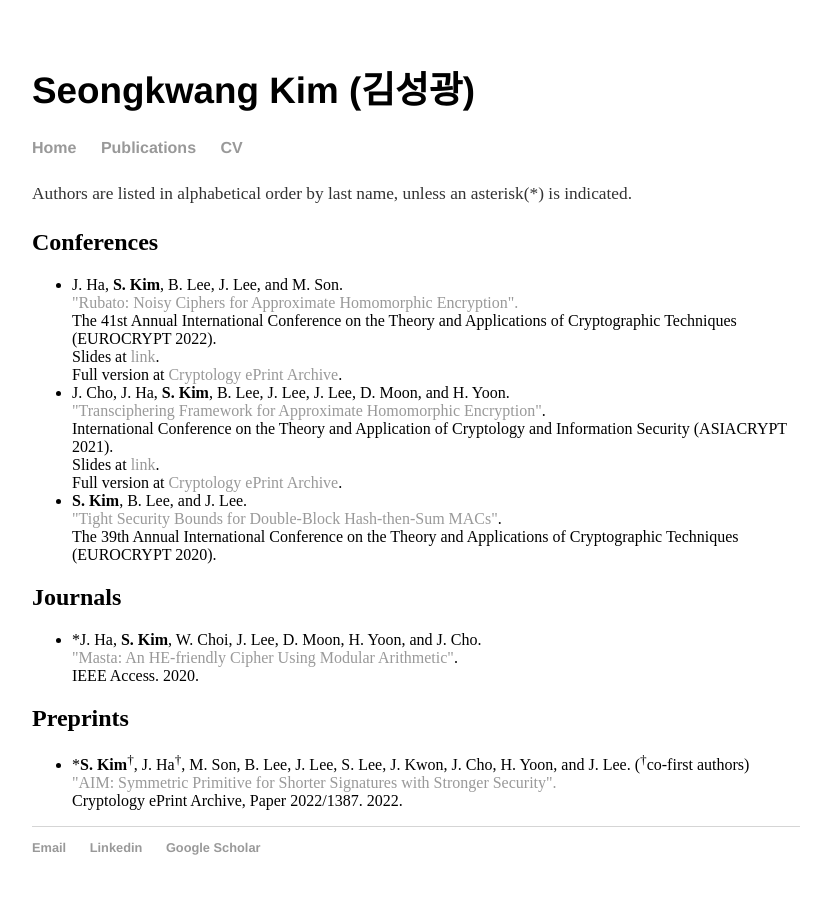
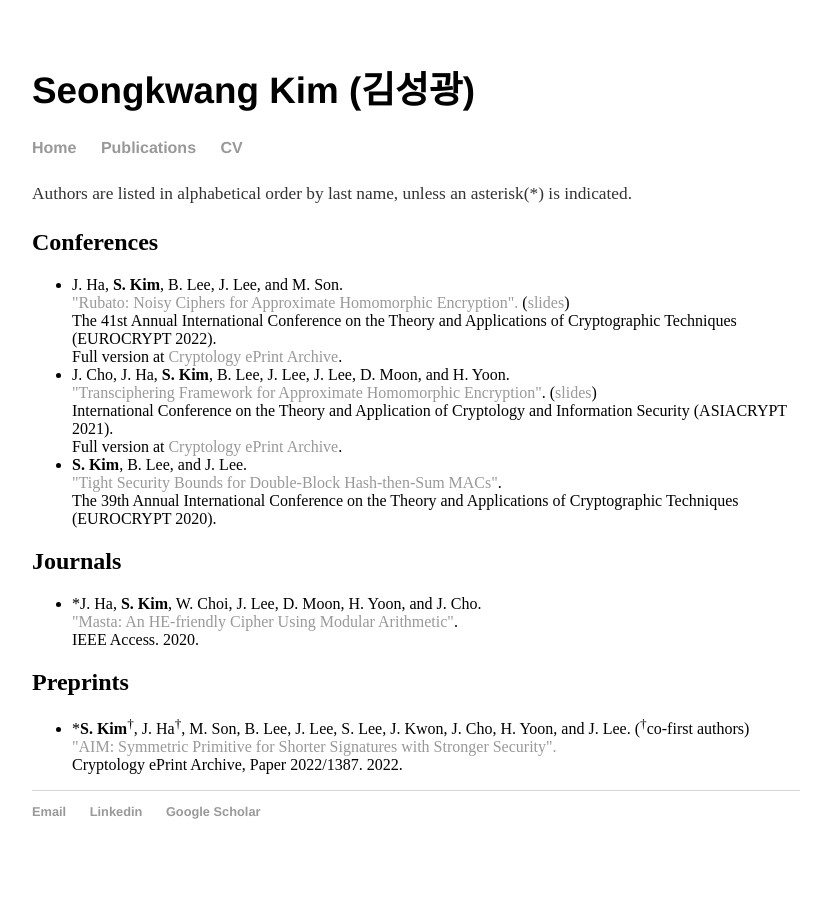
Before and after one commit to sgk1m/sgk1m.github.io, a Jekyll site: the page built from publications.html, in a window 1280 px wide. Shown: the whole page, without its empty margins (224-1042 px from the left). Built offline with Jekyll 4.4.1, drawn with Linux system fonts in a browser that asks for light colours.

Commit message:
Update publications.html

```diff
--- a/publications.html
+++ b/publications.html
@@ -7,15 +7,15 @@
 	<h2>Conferences</h2>
 	<ul>
 		<li>J. Ha, <b>S. Kim</b>, B. Lee, J. Lee, and M. Son. <br>
-			<a href="https://link.springer.com/chapter/10.1007/978-3-031-06944-4_20">"Rubato: Noisy Ciphers for Approximate Homomorphic Encryption". </a> <br>
+			<a href="https://link.springer.com/chapter/10.1007/978-3-031-06944-4_20">"Rubato: Noisy Ciphers for Approximate Homomorphic Encryption". </a>
+			(<a href="https://iacr.org/submit/files/slides/2022/eurocrypt/eurocrypt2022/256/slides.pdf">slides</a>)<br>
 			The 41st Annual International Conference on the Theory and Applications of Cryptographic Techniques (EUROCRYPT 2022). <br>
-			Slides at <a href="https://iacr.org/submit/files/slides/2022/eurocrypt/eurocrypt2022/256/slides.pdf">link</a>. <br>
 			Full version at <a href="https://eprint.iacr.org/2022/537">Cryptology ePrint Archive</a>.
 		</li>
 		<li>J. Cho, J. Ha, <b>S. Kim</b>, B. Lee, J. Lee, J. Lee, D. Moon, and H. Yoon. <br>
-			<a href="https://link.springer.com/chapter/10.1007/978-3-030-92078-4_22">"Transciphering Framework for Approximate Homomorphic Encryption"</a>. <br>
+			<a href="https://link.springer.com/chapter/10.1007/978-3-030-92078-4_22">"Transciphering Framework for Approximate Homomorphic Encryption"</a>.
+			(<a href="https://iacr.org/submit/files/slides/2021/asiacrypt/asiacrypt2021/191/slides.pdf">slides</a>)<br>
 			International Conference on the Theory and Application of Cryptology and Information Security (ASIACRYPT 2021). <br>
-			Slides at <a href="https://iacr.org/submit/files/slides/2021/asiacrypt/asiacrypt2021/191/slides.pdf">link</a>. <br>
 			Full version at <a href="https://eprint.iacr.org/2020/1335">Cryptology ePrint Archive</a>.
 		</li>
 		<li><b>S. Kim</b>, B. Lee, and J. Lee. <br>
```
